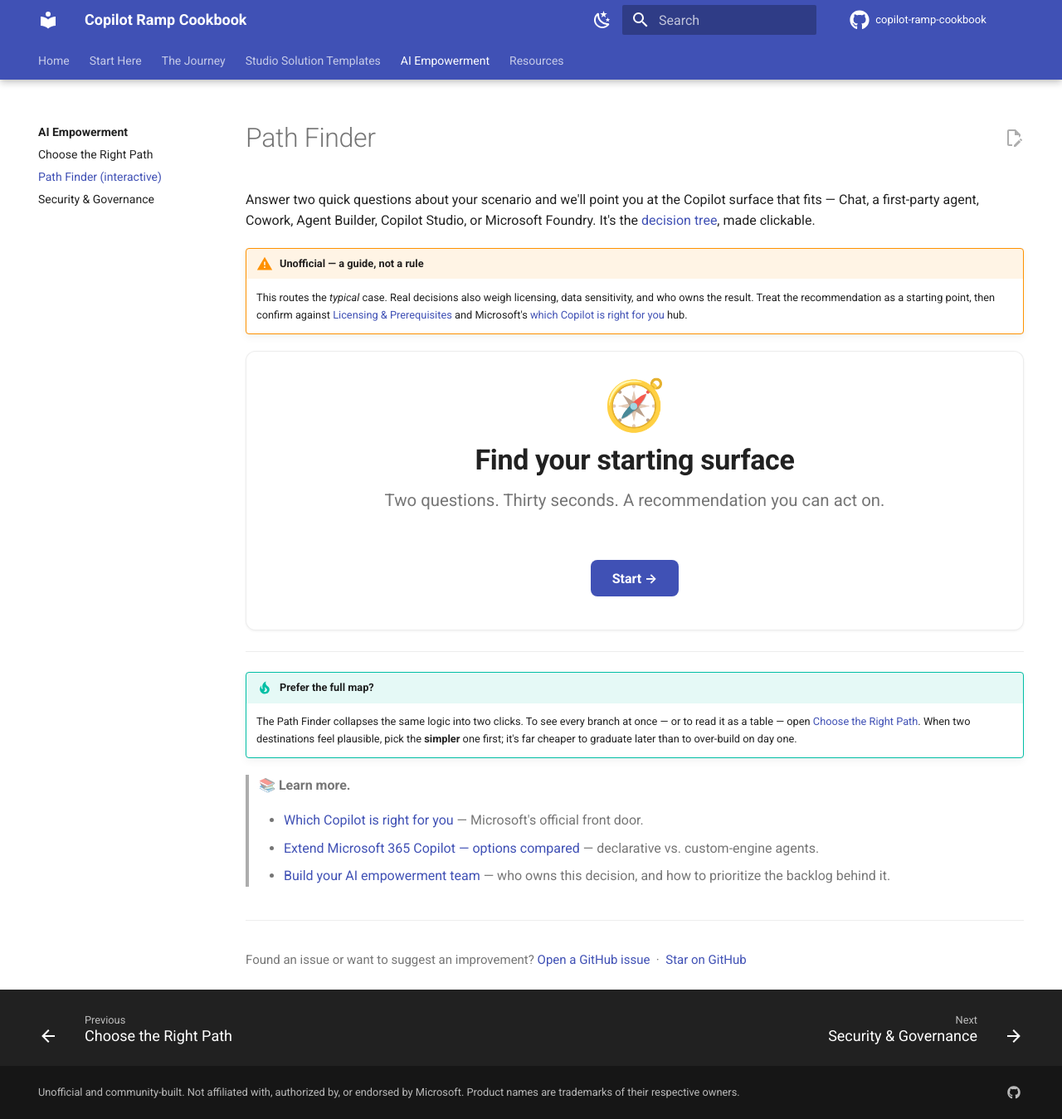
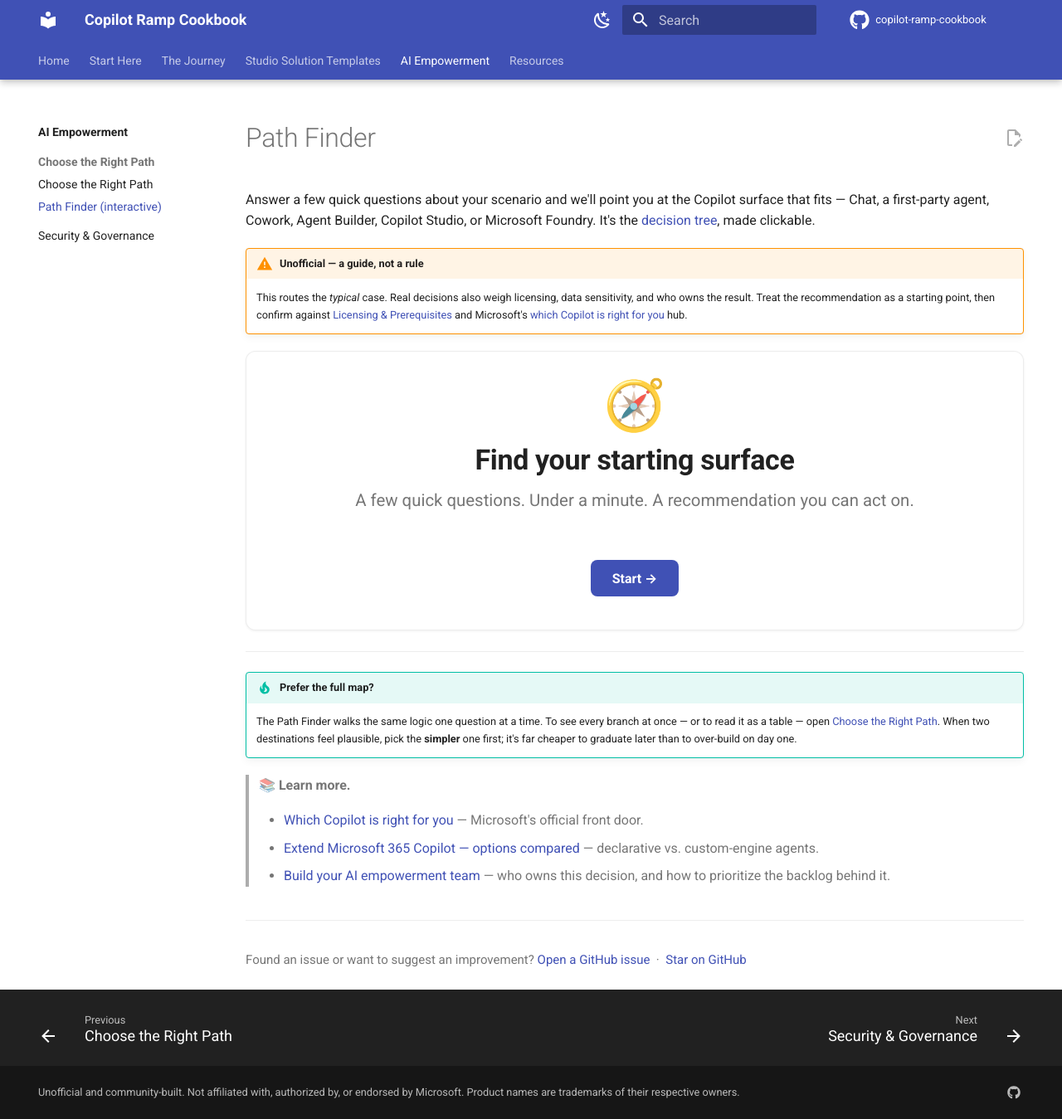
Before and after one commit to MawellGlass/copilot-ramp-cookbook, an MkDocs documentation site: the page built from docs/empowerment/wizard.md, in a window 1280 px wide and 1349 px high. Shown: the whole window at 83% size. Built offline with MkDocs 1.6.1 and Material for MkDocs 9.7.7, drawn with Linux system fonts in a browser that asks for light colours; comment, search, counter and statistics services are not loaded; some of the changed lines change nothing that is shown.

Commit message:
Nest Path Finder under Choose the Right Path; deepen interactive tree to 3 levels with dynamic progress

```diff
--- a/docs/empowerment/wizard.md
+++ b/docs/empowerment/wizard.md
@@ -5,7 +5,7 @@
 
 # Path Finder
 
-Answer two quick questions about your scenario and we'll point you at the Copilot surface that fits — Chat,
+Answer a few quick questions about your scenario and we'll point you at the Copilot surface that fits — Chat,
 a first-party agent, Cowork, Agent Builder, Copilot Studio, or Microsoft Foundry. It's the
 [decision tree](decision-tree.md), made clickable.
 
@@ -114,7 +114,6 @@
   // ── Decision graph (mirrors empowerment/decision-tree.md) ──────────────────
   var TREE = {
     start: {
-      step: 1,
       q: "How often will you need this?",
       sub: "Start with the process, not the product \u2014 the rhythm of the work points you to the right surface. You don't need to know the tools yet.",
       cols: 2,
@@ -125,30 +124,85 @@
           desc: "A repeatable need my team or org will reuse.", next: "recurring" }
       ]
     },
+
     once: {
-      step: 2,
-      q: "What does the task look like?",
-      sub: "It's a one-off. Pick the shape that matches the work.",
+      q: "What does the one-off task look like?",
+      sub: "It's a one-off. Pick the shape that matches the work \u2014 we'll refine from there.",
       options: [
         { ico: "\uD83D\uDCAC", title: "A quick, single step",
-          desc: "Draft, summarize, rewrite, or answer \u2014 right now.", next: "r_chat" },
+          desc: "Draft, summarize, rewrite, or answer \u2014 right now.", next: "once_single" },
         { ico: "\uD83D\uDE80", title: "A multi-step job to hand off",
-          desc: "Several steps I'd rather delegate and let run.", next: "r_cowork" },
-        { ico: "\uD83E\uDD16", title: "A specialized job",
-          desc: "Deep research, data analysis, or facilitation.", next: "r_fpa" }
+          desc: "Several steps I'd rather delegate and let run.", next: "once_multi" },
+        { ico: "\uD83E\uDD16", title: "A specialized skill",
+          desc: "Deep research, data analysis, or facilitation.", next: "once_special" }
       ]
     },
+    once_single: {
+      q: "Does it need anything beyond drafting or answering?",
+      sub: "A single step can still vary \u2014 does it stay inside your own writing, or reach for data?",
+      cols: 2,
+      options: [
+        { ico: "\u270D\uFE0F", title: "No \u2014 just write or answer",
+          desc: "Compose, summarize, rewrite, or explain in my apps.", next: "r_chat" },
+        { ico: "\uD83D\uDD0E", title: "Yes \u2014 pull data or analyze",
+          desc: "Reach into a specific source or run real analysis.", next: "r_fpa" }
+      ]
+    },
+    once_multi: {
+      q: "How hands-off should it run?",
+      sub: "Multi-step work can be fully delegated, or steered as one specialized skill.",
+      cols: 2,
+      options: [
+        { ico: "\uD83D\uDE80", title: "Fully delegate it",
+          desc: "Let it plan and run the steps end to end.", next: "r_cowork" },
+        { ico: "\uD83E\uDD16", title: "It's really one skill",
+          desc: "Deep research or analysis I'll guide.", next: "r_fpa" }
+      ]
+    },
+    once_special: {
+      q: "Might Microsoft already ship an agent for it?",
+      sub: "Specialized jobs often already exist \u2014 the best agent is the one you don't have to make.",
+      cols: 2,
+      options: [
+        { ico: "\uD83D\uDCE6", title: "Maybe \u2014 check first",
+          desc: "See what's bundled before building anything.", next: "r_fpa" },
+        { ico: "\uD83D\uDEE0\uFE0F", title: "No \u2014 assemble it myself",
+          desc: "Bespoke; I'll hand the whole job to Cowork.", next: "r_cowork" }
+      ]
+    },
+
     recurring: {
-      step: 2,
-      q: "Who will use it, and what does it need?",
-      sub: "It'll happen again and again. How far does it need to reach?",
+      q: "Who will use it, and how far does it reach?",
+      sub: "It'll happen again and again. How far does it need to travel?",
       options: [
-        { ico: "\uD83E\uDDF1", title: "Just me or my team \u2014 keep it simple",
-          desc: "A prompt and a few reference files, no code.", next: "r_ab" },
+        { ico: "\uD83E\uDDF1", title: "Just me or my team",
+          desc: "A repeatable helper for a small group.", next: "rec_team" },
         { ico: "\uD83C\uDFE2", title: "The whole org \u2014 governed",
-          desc: "Real knowledge, actions, connectors, and lifecycle.", next: "r_studio" },
+          desc: "Real knowledge, actions, and a managed lifecycle.", next: "rec_org" },
         { ico: "\uD83D\uDEF0\uFE0F", title: "Engineered at scale",
           desc: "Pro-code, autonomous, custom models or MCP.", next: "r_foundry" }
+      ]
+    },
+    rec_team: {
+      q: "What does it need under the hood?",
+      sub: "Team-scale agents split on one thing: do they need more than a prompt and files?",
+      cols: 2,
+      options: [
+        { ico: "\uD83D\uDCDD", title: "A prompt and a few files",
+          desc: "Instructions plus reference docs \u2014 no code.", next: "r_ab" },
+        { ico: "\uD83D\uDD0C", title: "Knowledge, actions, connectors",
+          desc: "Grounded data or real actions, governed.", next: "r_studio" }
+      ]
+    },
+    rec_org: {
+      q: "How will it be built and run?",
+      sub: "Org-wide and governed \u2014 the line now is low-code versus pro-code.",
+      cols: 2,
+      options: [
+        { ico: "\uD83C\uDFE2", title: "Low-code, in a studio",
+          desc: "Configured, published, and monitored without engineering.", next: "r_studio" },
+        { ico: "\uD83D\uDEF0\uFE0F", title: "Pro-code at scale",
+          desc: "Custom models, autonomous runs, or MCP tools.", next: "r_foundry" }
       ]
     }
   };
@@ -208,7 +262,7 @@
     intro: true,
     ico: "\uD83E\uDDED",
     q: "Find your starting surface",
-    sub: "Two questions. Thirty seconds. A recommendation you can act on.",
+    sub: "A few quick questions. Under a minute. A recommendation you can act on.",
     cta: "Start"
   };
 
@@ -235,11 +289,24 @@
     });
   }
 
+  function maxDepth(key) {
+    var node = TREE[key];
+    if (!node) return 0; // a result node ends the journey
+    var best = 0;
+    node.options.forEach(function (o) {
+      var d = maxDepth(o.next);
+      if (d > best) best = d;
+    });
+    return 1 + best;
+  }
+
   function renderNode(key) {
     var node = TREE[key];
+    var step = path.length;                          // depth of this question (1-indexed)
+    var total = (path.length - 1) + maxDepth(key);   // longest journey through this branch
     var dots = "";
-    for (var i = 1; i <= 2; i++) {
-      var cls = "pw-dot" + (i === node.step ? " active" : (i < node.step ? " done" : ""));
+    for (var i = 1; i <= total; i++) {
+      var cls = "pw-dot" + (i === step ? " active" : (i < step ? " done" : ""));
       dots += '<span class="' + cls + '"></span>';
     }
     var crumb = labels.length
@@ -253,7 +320,7 @@
     }).join("");
     card.innerHTML =
       '<div class="pw-progress">' + dots +
-        '<span class="pw-step-label">Step ' + node.step + ' of 2</span></div>' +
+        '<span class="pw-step-label">Step ' + step + ' of ' + total + '</span></div>' +
       crumb +
       '<h3 class="pw-q">' + esc(node.q) + '</h3>' +
       '<p class="pw-sub">' + esc(node.sub) + '</p>' +
@@ -282,9 +349,11 @@
       ? '<div class="pw-crumbs">Your path: ' + labels.map(function (l) { return '<span>' + esc(l) + '</span>'; }).join(" \u2192 ") + '</div>'
       : '';
     var ctaAttrs = r.external ? ' target="_blank" rel="noopener"' : '';
+    var doneDots = "";
+    for (var i = 0; i < path.length; i++) { doneDots += '<span class="pw-dot done"></span>'; }
     card.innerHTML =
       '<div class="pw-result">' +
-        '<div class="pw-progress"><span class="pw-dot done"></span><span class="pw-dot done"></span>' +
+        '<div class="pw-progress">' + doneDots +
           '<span class="pw-step-label">Recommendation</span></div>' +
         crumb +
         '<div class="pw-result-badge">Your recommended surface</div>' +
@@ -340,7 +409,7 @@
 ---
 
 !!! tip "Prefer the full map?"
-    The Path Finder collapses the same logic into two clicks. To see every branch at once — or to read it as a
+    The Path Finder walks the same logic one question at a time. To see every branch at once — or to read it as a
     table — open [Choose the Right Path](decision-tree.md). When two destinations feel plausible, pick the
     **simpler** one first; it's far cheaper to graduate later than to over-build on day one.
 
--- a/mkdocs.yml
+++ b/mkdocs.yml
@@ -136,8 +136,9 @@
       - "Sales Proposal & RFP Agent": solutions/sales-proposal-rfp-agent.md
   - AI Empowerment:
       - empowerment/index.md
-      - "Choose the Right Path": empowerment/decision-tree.md
-      - "Path Finder (interactive)": empowerment/wizard.md
+      - "Choose the Right Path":
+          - empowerment/decision-tree.md
+          - "Path Finder (interactive)": empowerment/wizard.md
       - "Security & Governance": empowerment/security.md
   - Resources:
       - Use-Case Catalog: CATALOG.md
```
